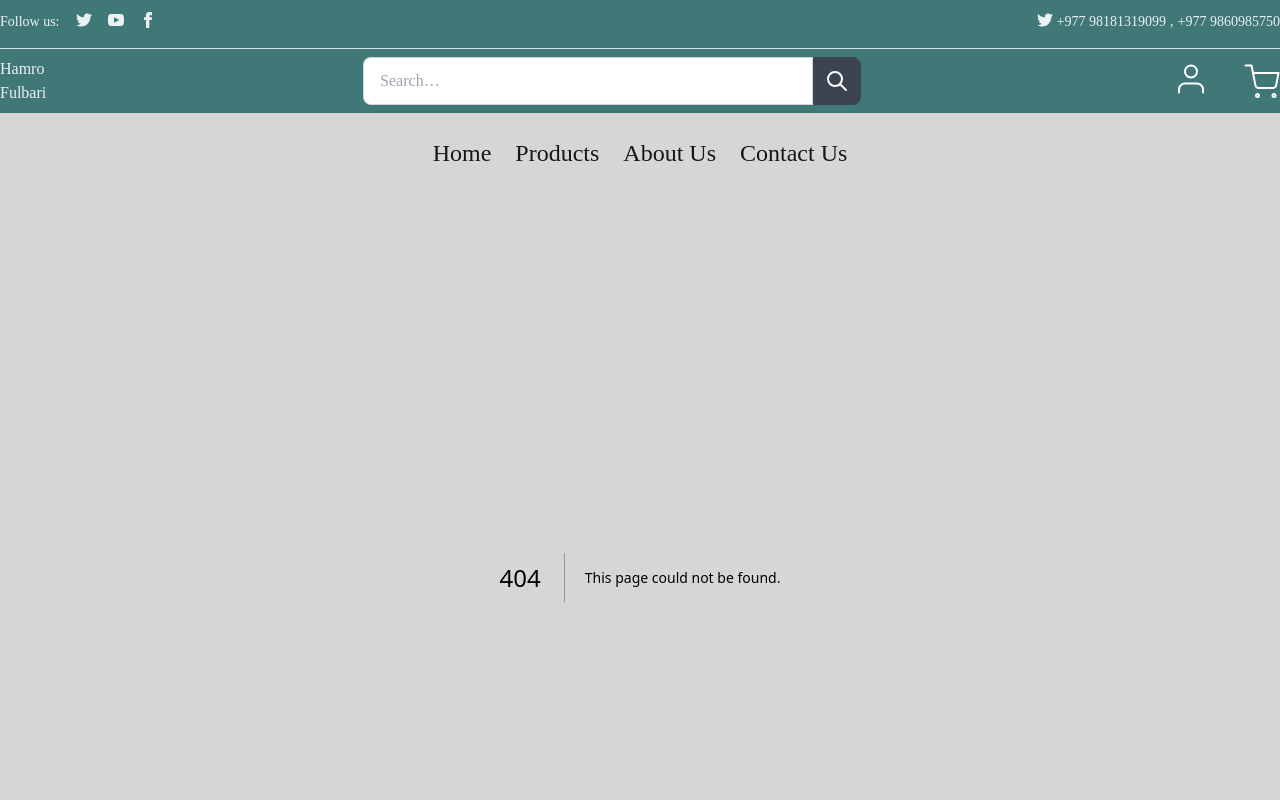
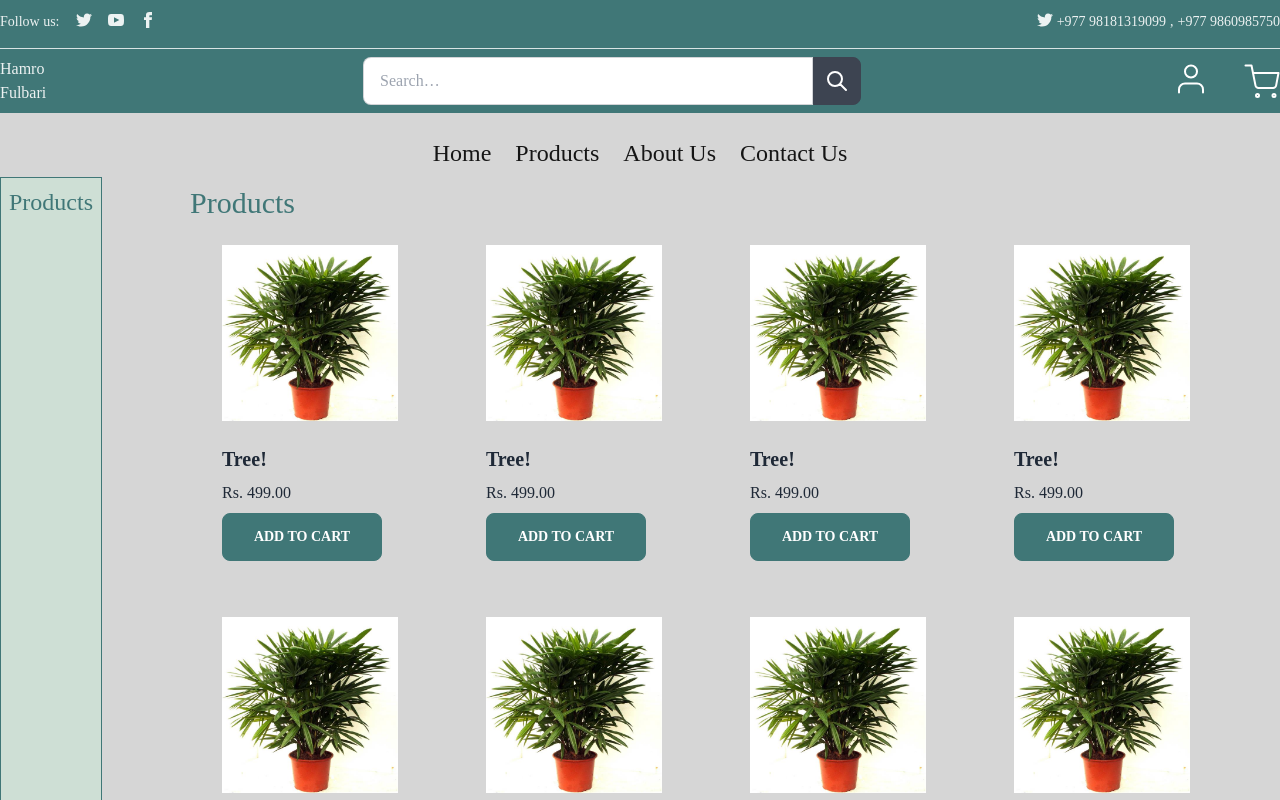
Before and after one commit to BishamKunwor/hamro-fulbari, a Next.js app: page /products in a window 1280 px wide. Before the commit this address had no page. Shown: the top 800 px of the page. Built offline with nearby package versions, Linux system fonts and the light colour scheme; a web font is replaced by a local one.

Commit message:
Completed Products Page

```diff
--- a/components/NavBar/index.tsx
+++ b/components/NavBar/index.tsx
@@ -147,10 +147,10 @@ export default function NavBar() {
         <nav className="max-w-screen-2xl mx-auto mt-4">
           <ul className="flex justify-center items-center gap-6 py-2 text-2xl text-black/90 font-medium">
             <li className="hover:text-primary transition-all duration-300">
-              <a href="">Home</a>
+              <a href="/">Home</a>
             </li>
             <li className="hover:text-primary transition-all duration-300">
-              <a href="">Products</a>
+              <a href="/products">Products</a>
             </li>
             <li className="hover:text-primary transition-all duration-300">
               <a href="">About Us</a>
--- /dev/null
+++ b/pages/products.tsx
@@ -0,0 +1,35 @@
+export default function Products() {
+  return (
+    <section className="flex max-w-screen-2xl mx-auto gap-10">
+      <div className="border px-2 border-primary bg-secondary max-w-xs">
+        <h2 className="text-2xl text-primary my-2">Products</h2>
+      </div>
+      <div className="w-full px-12">
+        <h2 className="text-3xl text-primary my-2">Products</h2>
+        <main className="flex gap-6 flex-wrap">
+          {Array.from({ length: 9 }).map((data, index) => {
+            return (
+              <div
+                key={index}
+                className="card gap-6 w-60 py-4 px-8 items-start bg-base-100 hover:shadow-xl rounded-none bg-transparent transition-all duration-300 cursor-pointer"
+              >
+                <figure>
+                  <img className="h-44" src="/plant-1.png" alt="Shoes" />
+                </figure>
+                <div className="card-body p-0">
+                  <h2 className="card-title">Tree!</h2>
+                  <p>Rs. 499.00</p>
+                  <div className="card-actions justify-start">
+                    <button className="btn btn-primary w-40 bg-primary border-primary hover:bg-primary/80 hover:border-primary/80">
+                      Add to Cart
+                    </button>
+                  </div>
+                </div>
+              </div>
+            );
+          })}
+        </main>
+      </div>
+    </section>
+  );
+}
```
